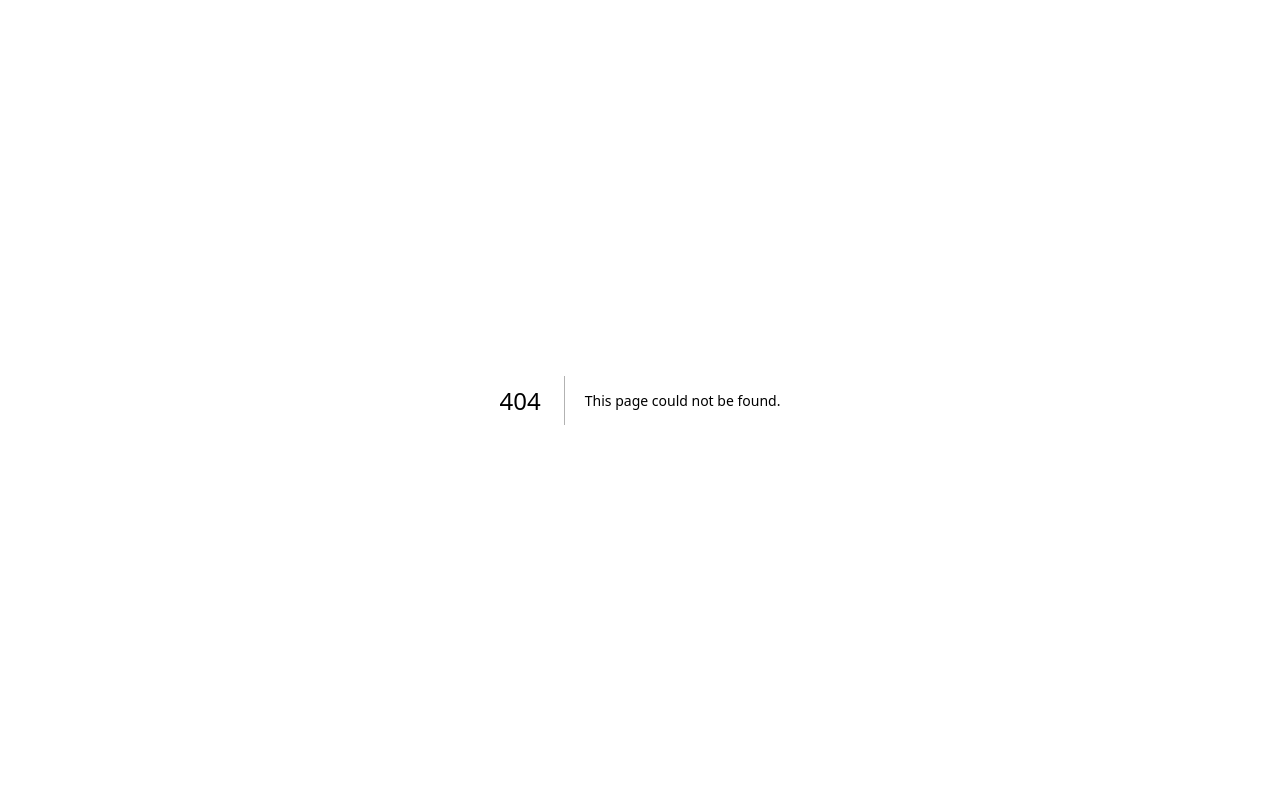
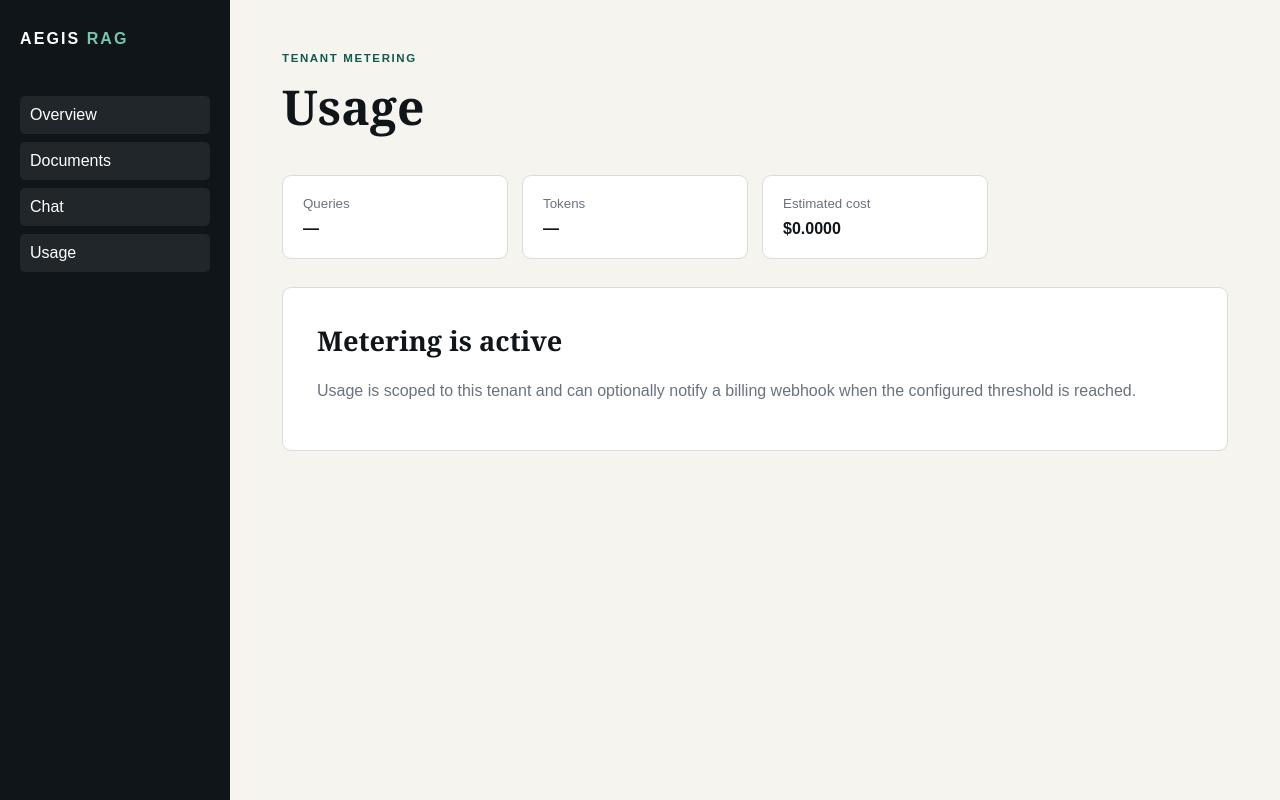
Before and after one commit to Muhammad-Tayyab1/aegis-rag, a Next.js app in the folder apps/frontend/: page /usage in a window 1280 px wide. Before the commit this address had no page. Built offline with nearby package versions, Linux system fonts and the light colour scheme; no server answers.

Commit message:
feat: add tenant usage dashboard

```diff
--- /dev/null
+++ b/apps/frontend/app/usage/page.tsx
@@ -0,0 +1,57 @@
+"use client";
+import { useEffect, useState } from "react";
+export default function Usage() {
+  const [u, setU] = useState<any>();
+  useEffect(() => {
+    fetch(
+      `${process.env.NEXT_PUBLIC_API_URL ?? "http://localhost:4000/api"}/usage`,
+      {
+        headers: {
+          Authorization: `Bearer ${localStorage.getItem("aegis.accessToken") ?? ""}`,
+        },
+      },
+    )
+      .then((r) => r.json())
+      .then(setU);
+  }, []);
+  return (
+    <main className="dashboard">
+      <aside>
+        <div className="brand">
+          AEGIS <span>RAG</span>
+        </div>
+        <nav>
+          <a href="/dashboard">Overview</a>
+          <a href="/documents">Documents</a>
+          <a href="/chat">Chat</a>
+          <a href="/usage">Usage</a>
+        </nav>
+      </aside>
+      <section>
+        <div className="eyebrow">TENANT METERING</div>
+        <h1>Usage</h1>
+        <div className="metrics">
+          <article>
+            <small>Queries</small>
+            <strong>{u?.queries ?? "—"}</strong>
+          </article>
+          <article>
+            <small>Tokens</small>
+            <strong>{u?.tokens ?? "—"}</strong>
+          </article>
+          <article>
+            <small>Estimated cost</small>
+            <strong>${Number(u?.cost ?? 0).toFixed(4)}</strong>
+          </article>
+        </div>
+        <div className="empty">
+          <h2>Metering is active</h2>
+          <p>
+            Usage is scoped to this tenant and can optionally notify a billing
+            webhook when the configured threshold is reached.
+          </p>
+        </div>
+      </section>
+    </main>
+  );
+}
```
